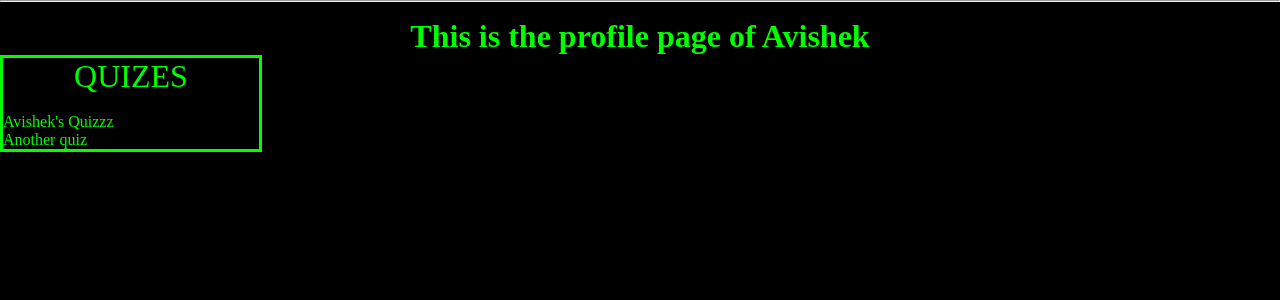
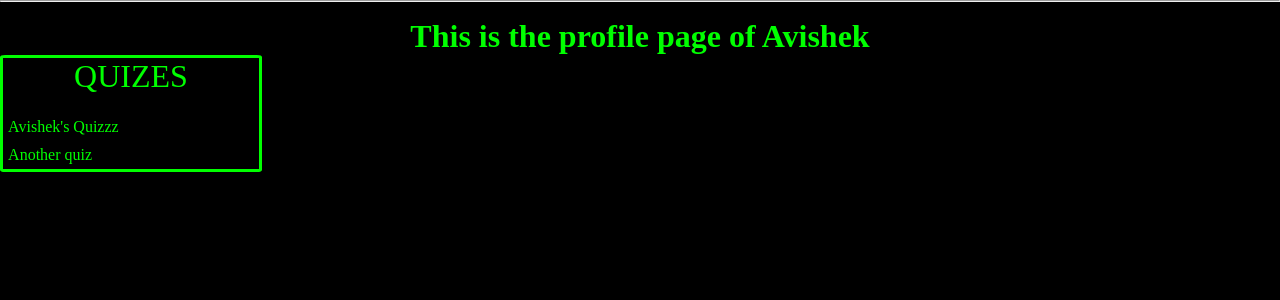
Before and after one commit to Avishek-NITT/QUIZZHUB_DELTA_T3, a Flask app: page /profile/my_profile in a window 1280 px wide. Shown: the part 56-356 px from the top of the page. Run offline with Flask 3, Linux system fonts and the light colour scheme; a user stored in the database is signed in; data comes from the database, SQL or seed files in the repository.

```diff
--- /dev/null
+++ b/website/static/quiz_taker.js
@@ -0,0 +1 @@
+console.log("Hello")
--- a/website/static/styles/profile.css
+++ b/website/static/styles/profile.css
@@ -27,9 +27,19 @@ ul {
     font-size: 2em;
     align-self: center;
 }
+.profile_quizes{
+    display: flex;
+    flex-direction: column;
+    justify-content: space-between;
+}
+
+.links{
+    padding: 2%;
+}
 
 .quiz_container{
     border: solid rgb(0, 255, 0);
+    border-radius: 2%;
     width: 20vw;
     display: flex;
     flex-direction: column;
--- /dev/null
+++ b/website/static/styles/quiz_taker.css
@@ -0,0 +1,4 @@
+.question_box{
+    border: solid rgb(0, 255, 0);
+
+}
--- a/website/templates/base.html
+++ b/website/templates/base.html
@@ -47,6 +47,8 @@
     {%endblock%}
     </div>
 
+    {%block script%}
 
+    {%endblock%}
   </body>
 </html>
--- a/website/templates/profile.html
+++ b/website/templates/profile.html
@@ -26,10 +26,11 @@
 <div class="quiz_container">
     <span class="container_title">QUIZES</span>
     <br>
-    {%for x in quizes%}
-            <a class="links" href="/quiz_taker/{{x.quiz_id}}">{{x.quiz_title}}</a>
-    {%endfor%}
-
+    <div class="profile_quizes">
+        {%for x in quizes%}
+                <a class="links" href="/quiz_taker/{{x.quiz_id}}">{{x.quiz_title}}</a>
+        {%endfor%}
+    </div>
 
 </div>
 
--- a/website/views.py
+++ b/website/views.py
@@ -35,18 +35,19 @@ def quizmaker():
         db.session.commit()
 
         question_id = new_question.question_id
-        new_option1 = Option( question_id = question_id,option_text = request.form.get('c1'), is_correct = True)
-        new_option2 = Option(question_id = question_id, option_text = request.form.get('c2'),is_correct = False)
-        new_option3 = Option( question_id = question_id,option_text = request.form.get('c3'), is_correct = False)
-        new_option4 = Option( question_id = question_id,option_text = request.form.get('c4'), is_correct = False)
+        new_option = []
+        new_option.append(Option( question_id = question_id,option_text = request.form.get('c1'), is_correct = True))
+        new_option.append(ption(question_id = question_id, option_text = request.form.get('c2'),is_correct = False))
+        new_option.append(Option( question_id = question_id,option_text = request.form.get('c3'), is_correct = False))
+        new_option.append(Option( question_id = question_id,option_text = request.form.get('c4'), is_correct = False))
 
 
 
         db.session.add(new_question)
-        db.session.add(new_option1)
-        db.session.add(new_option2)
-        db.session.add(new_option3)
-        db.session.add(new_option4)
+        db.session.add(new_option[0])
+        db.session.add(new_option[1])
+        db.session.add(new_option[2])
+        db.session.add(new_option[3])
         db.session.commit()
 
     return render_template("quizmaker.html", user = current_user)
```
Also changed, not shown: website/models.py (+0 -21 lines), website/templates/quiz_taker.html (+21 -13 lines), website/templates/test.html (+6 -2 lines).
